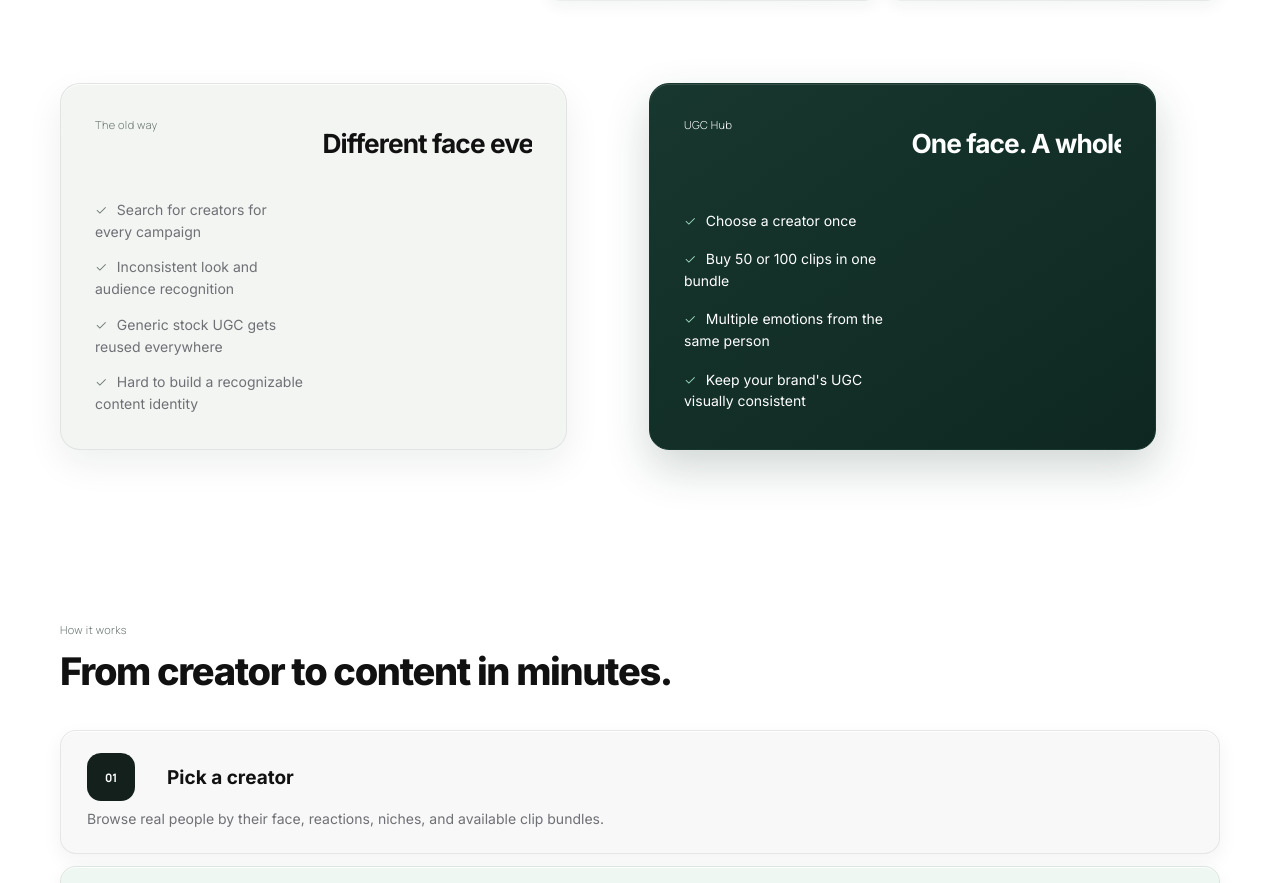
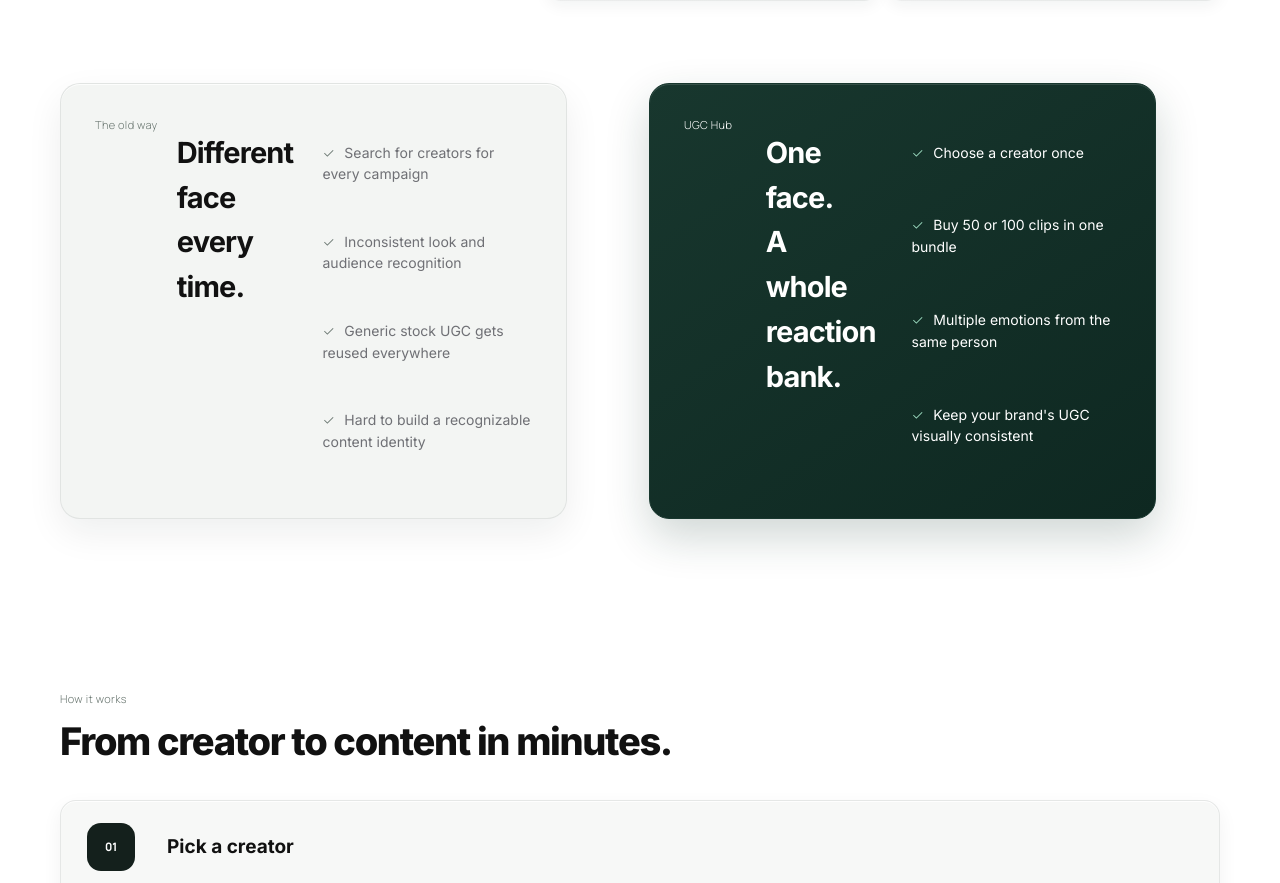
Before and after one commit to projectd101/UGC-Hub, a React (Vite) app: page / in a window 1280 px wide. Shown: the part 2040-2923 px from the top of the page. Built offline with nearby package versions, Linux system fonts and the light colour scheme; no server answers; a web font is replaced by a local one.

Commit message:
Redesign comparison cards with a clean internal header

```diff
--- a/src/pages/Landing.jsx
+++ b/src/pages/Landing.jsx
@@ -43,7 +43,16 @@ export default function Landing() {
           <div className={styles.creatorGrid}>{CREATORS.map((creator) => <article key={creator.id} className={styles.creatorCard}><CreatorPreview creator={creator} /><div className={styles.creatorInfo}><div className={styles.creatorIdentity}><span>{creator.handle}</span></div><div className={styles.tagRow}>{creator.reactions.map((r) => <span key={r} className={styles.tag}>{r}</span>)}</div><div className={styles.tagRow}>{creator.niches.map((n) => <span key={n} className={styles.nicheTag}>{n}</span>)}</div><div className={styles.cardBottom}><div><strong>{creator.clips}+</strong><span> videos</span></div><button onClick={goToSignIn}>View creator</button></div></div></article>)}</div>
         </section>
         <section className={styles.reactionExplorer}><div className={styles.explorerCopy}><span className={styles.sectionKicker}>Reaction library</span><h2 className={styles.sectionHeadline}>One creator. Dozens of emotions.</h2><p className={styles.sectionSub}>Stop searching for a new person every time you need a different reaction. Build a complete bank around a face that fits your product.</p></div><div className={styles.reactionGrid}>{REACTIONS.map((reaction, i) => <button key={reaction} className={styles.reactionItem} onClick={goToSignIn}><span className={styles.reactionNumber}>0{i + 1}</span><strong>{reaction}</strong><span>View clips →</span></button>)}</div></section>
-        <section className={styles.compare}><div className={styles.compareCol}><span className={styles.sectionKicker}>The old way</span><h2>Different face every time.</h2><ul><li>Search for creators for every campaign</li><li>Inconsistent look and audience recognition</li><li>Generic stock UGC gets reused everywhere</li><li>Hard to build a recognizable content identity</li></ul></div><div className={styles.compareColAccent}><span className={styles.sectionKicker}>UGC Hub</span><h2>One face. A whole reaction bank.</h2><ul><li>Choose a creator once</li><li>Buy 50 or 100 clips in one bundle</li><li>Multiple emotions from the same person</li><li>Keep your brand's UGC visually consistent</li></ul></div></section>
+        <section className={styles.compare}>
+          <article className={styles.compareCol}>
+            <header className="compareHeader"><span className={styles.sectionKicker}>The old way</span><h2>Different face every time.</h2></header>
+            <ul><li>Search for creators for every campaign</li><li>Inconsistent look and audience recognition</li><li>Generic stock UGC gets reused everywhere</li><li>Hard to build a recognizable content identity</li></ul>
+          </article>
+          <article className={styles.compareColAccent}>
+            <header className="compareHeader"><span className={styles.sectionKicker}>UGC Hub</span><h2>One face. A whole reaction bank.</h2></header>
+            <ul><li>Choose a creator once</li><li>Buy 50 or 100 clips in one bundle</li><li>Multiple emotions from the same person</li><li>Keep your brand's UGC visually consistent</li></ul>
+          </article>
+        </section>
         <section id="how-it-works" className={styles.how}><span className={styles.sectionKicker}>How it works</span><h2 className={styles.sectionHeadline}>From creator to content in minutes.</h2><div className={styles.steps}><div><span>01</span><h3>Pick a creator</h3><p>Browse real people by their face, reactions, niches, and available clip bundles.</p></div><div><span>02</span><h3>Choose your bundle</h3><p>Buy a ready-made set of 50 or 100 reaction clips from that creator.</p></div><div><span>03</span><h3>Make your content</h3><p>Drop your product demo, screen recording, or footage underneath the reaction clips.</p></div></div></section>
         <section id="pricing" className={styles.bundleSection}><div className={styles.bundleCopy}><span className={styles.sectionKicker}>Simple pricing</span><h2 className={styles.sectionHeadline}>A complete reaction library, not a single clip.</h2><p className={styles.sectionSub}>Buy the amount you actually need and keep your content consistent across campaigns.</p></div><div className={styles.bundleCards}><article><span>Starter</span><strong>50 clips</strong><b>$22</b><small>One creator · Multiple reactions</small><button onClick={goToSignIn}>Browse 50-clip bundles</button></article><article className={styles.featuredBundle}><span>Full library</span><strong>100 clips</strong><b>$40</b><small>One creator · Complete reaction bank</small><button onClick={goToSignIn}>Browse 100-clip bundles</button></article></div></section>
         <section className={styles.rights}><div><span className={styles.sectionKicker}>Built for brands</span><h2>Use the clips where your audience already is.</h2></div><div className={styles.rightsGrid}><div><strong>Social</strong><span>Reels, TikTok, Shorts</span></div><div><strong>Ads</strong><span>Paid social and performance creative</span></div><div><strong>Product</strong><span>Demos, launches, landing pages</span></div><div><strong>Consistent</strong><span>The same recognizable face across campaigns</span></div></div></section>
```
